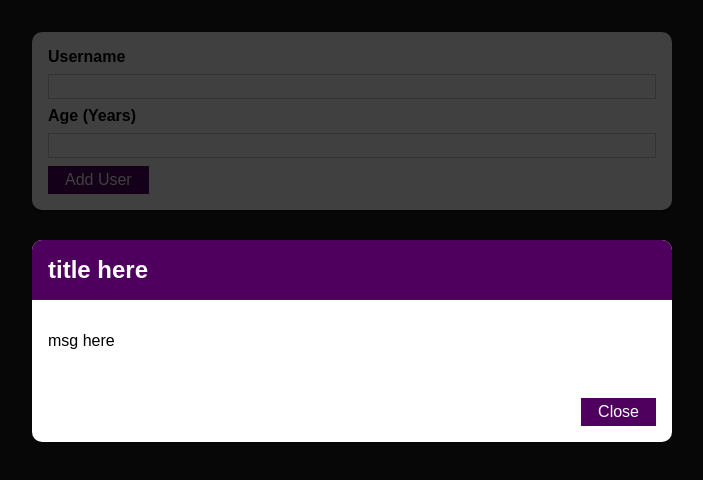
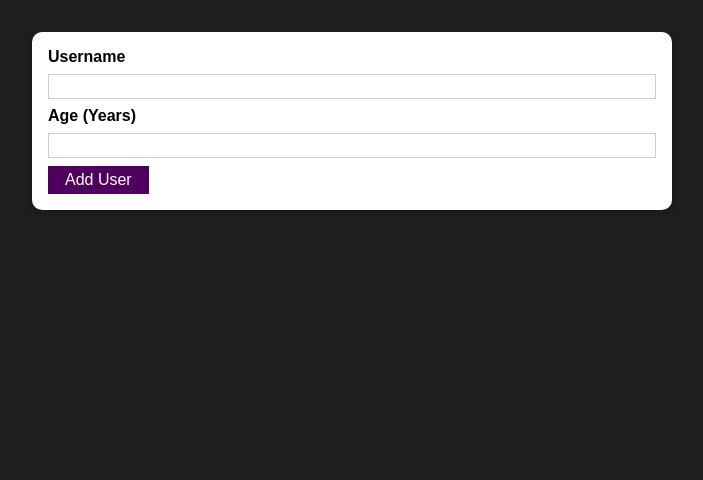
Before and after one commit to eddypastika/reactjs-add-user-with-validation, a React (Create React App) app: page / in a window 1280 px wide. Shown: the top 480 px of the page, without its empty margins (288-991 px from the left). Built offline with nearby package versions, Linux system fonts and the light colour scheme.

Commit message:
add error modal state

```diff
--- a/src/components/UI/ErrorModal.js
+++ b/src/components/UI/ErrorModal.js
@@ -5,9 +5,13 @@ import Card from "./Card";
 import Button from "./Button";
 
 const ErrorModal = props => {
+    const clearErrorHandler = () => {
+        props.onClearError();
+    };
+
     return (
         <div>
-            <div className={classes.backdrop}/>
+            <div onClick={clearErrorHandler} className={classes.backdrop}/>
             <Card className={classes.modal}>
                 <header className={classes.header}>
                     <h2>{props.title}</h2>
@@ -16,7 +20,7 @@ const ErrorModal = props => {
                     <p>{props.message}</p>
                 </div>
                 <footer className={classes.actions}>
-                    <Button>Close</Button>
+                    <Button onClick={clearErrorHandler}>Close</Button>
                 </footer>
             </Card>
 
--- a/src/components/Users/AddUser.js
+++ b/src/components/Users/AddUser.js
@@ -8,13 +8,23 @@ import ErrorModal from "../UI/ErrorModal";
 const AddUser = (props) => {
     const [enteredUsername, setEnteredUsername] = useState("");
     const [enteredAge, setEnteredAge] = useState("");
+    const [error, setError] = useState();
+
     const addUserHandler = (event) => {
         event.preventDefault();
         if (enteredUsername.trim().length === 0 || enteredAge.trim().length === 0) {
+            setError({
+                title: "Invalid Input",
+                message: "Please enter a valid name and age (Non-empty)!"
+            });
             return;
         }
 
         if (+enteredAge < 1) {
+            setError({
+                title: "Invalid Age",
+                message: "Age must be larger than equal 0!"
+            });
             return;
         }
 
@@ -22,7 +32,6 @@ const AddUser = (props) => {
 
         setEnteredUsername("");
         setEnteredAge("");
-
     };
 
     const usernameChangeHandler = event => {
@@ -33,9 +42,13 @@ const AddUser = (props) => {
         setEnteredAge(event.target.value);
     };
 
+    const clearErrorHandler = () => {
+        setError(null);
+    };
+
     return (
         <div>
-            <ErrorModal title="title here" message="msg here"/>
+            {error && <ErrorModal onClearError={clearErrorHandler} title={error.title} message={error.message}/>}
             <Card className={classes.input}>
                 <form onSubmit={addUserHandler}>
                     <label htmlFor="username">Username</label>
```
